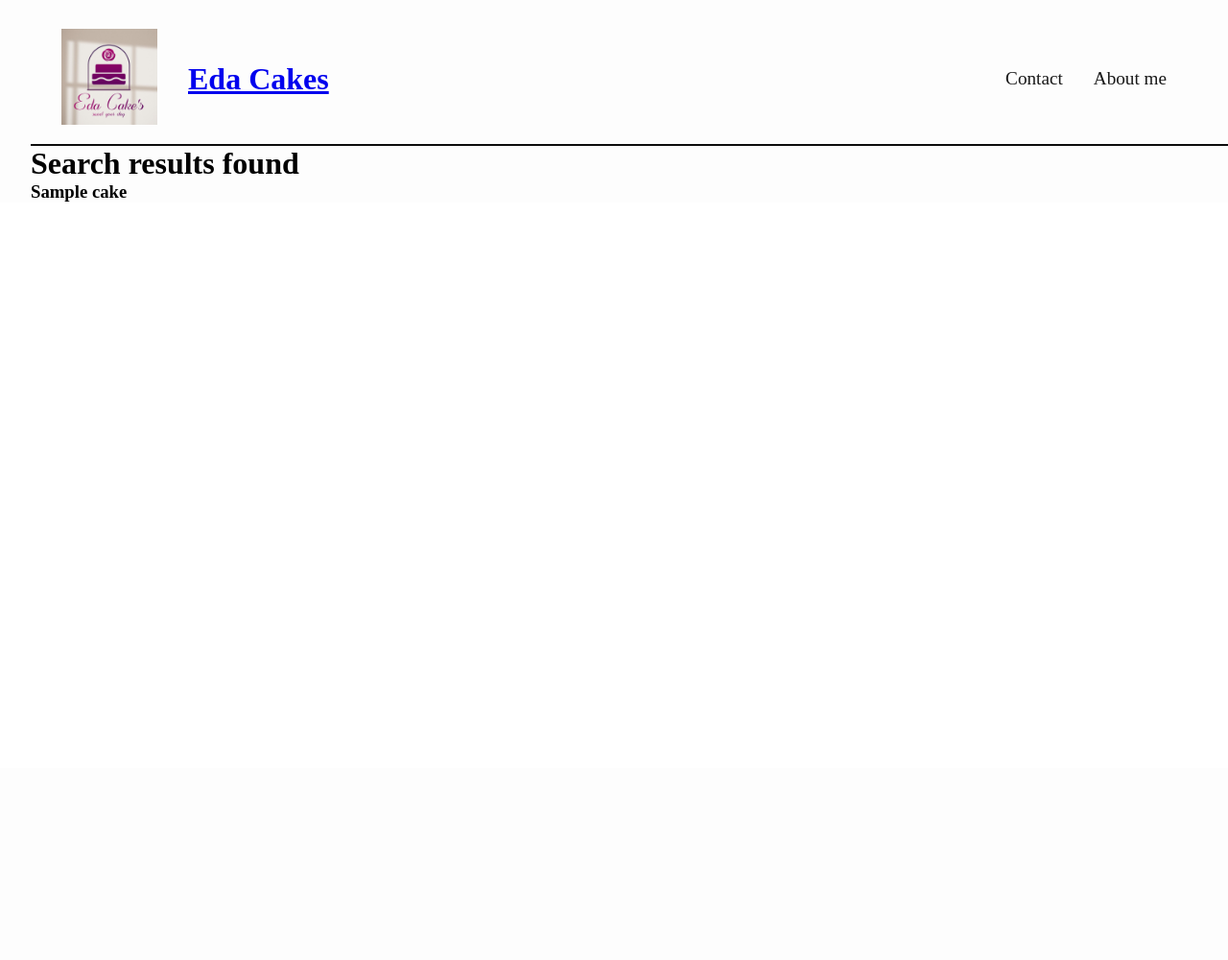
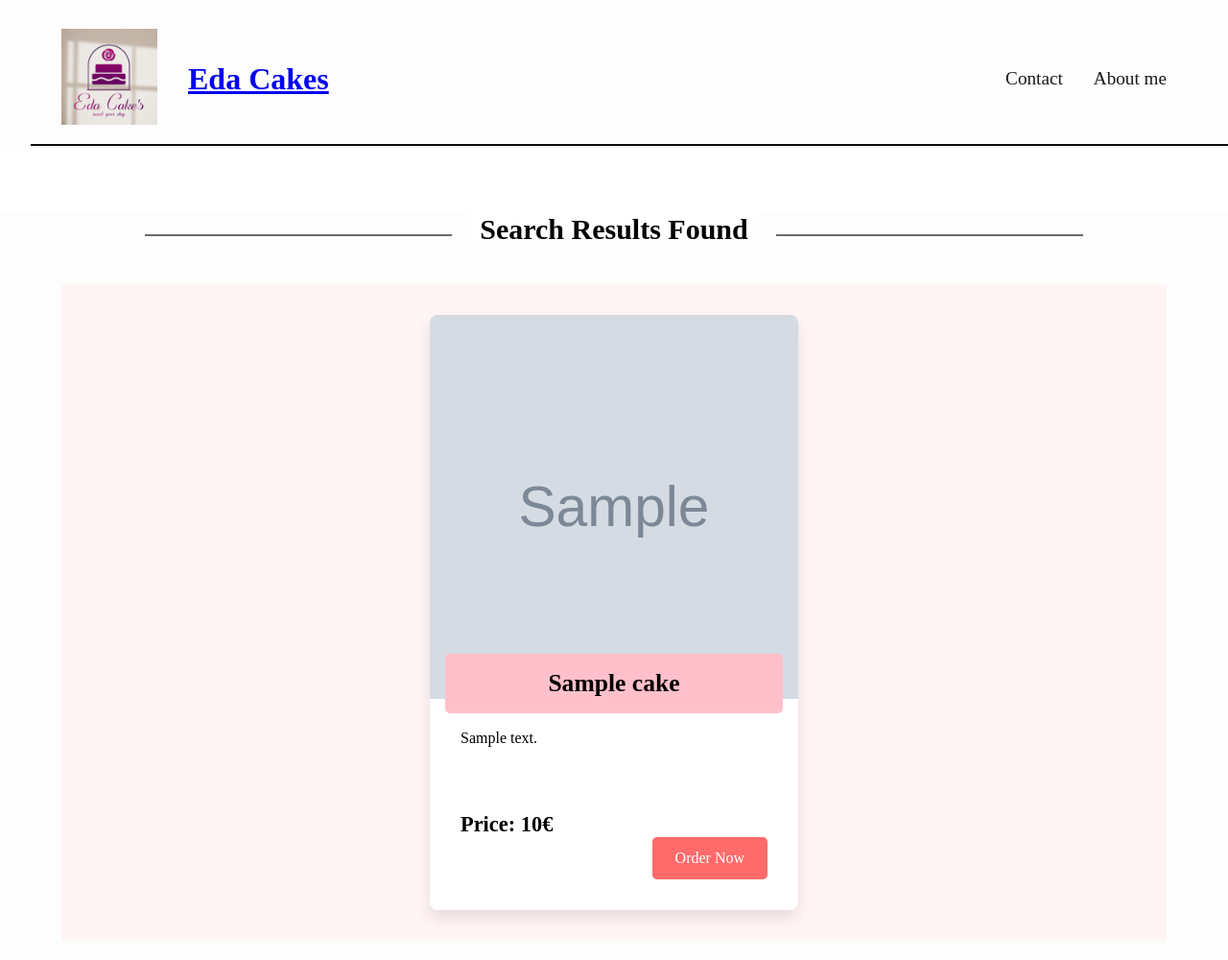
Before and after one commit to Burendoo/Cake_website, a Django app: template main/templates/main/search.html in a window 1280 px wide; the page is wider, and only the part inside the window is pictured. Shown: that part at 96% size. Before the commit the page ends 210 px from the top of that part, so only its background shows below. Run offline with Django 3.2, Linux system fonts and the light colour scheme; the template is opened without the code that fills it: most values are stand-ins (such as "Sample title", 1, 10 or a date in 2020); grey boxes marked "Sample" are stand-in pictures.

Commit message:
added search page and next and previous buttons

```diff
--- a/main/static/main/search.css
+++ b/main/static/main/search.css
@@ -0,0 +1,149 @@
+.container{
+      max-width: 90rem;
+}
+
+/* Search results */
+
+.section-header {
+      text-align: center;
+      margin: 70px 0 40px 0;
+      position: relative;
+
+}
+
+
+
+.section-header .section-title {
+      display: inline-block;
+      font-size: 30px;
+      font-weight: bold;
+      color: #030303;
+      margin: 0 15px;
+      position: relative;
+      z-index: 1;
+      background-color: #fff;
+      /* background to cover the line behind */
+      padding: 0 10px;
+}
+
+.title-decor-line {
+      display: inline-block;
+      width: 20rem;
+      height: 2px;
+      background-color: #6b6b6b;
+      vertical-align: middle;
+}
+
+
+.search-cakes {
+      background-color: #fff5f5;
+      display: flex;
+      flex-wrap: wrap;
+      margin: 0 auto;
+      padding: 2rem;
+      gap: 2rem;
+      justify-content: center;
+    }
+
+    /* Individual Card */
+    .search-cake-card {
+      width: 20rem;
+      background: white;
+      border-radius: 0.5rem;
+      overflow: hidden;
+      box-shadow: 0 0.5rem 1rem rgba(0,0,0,0.1);
+      padding: 2rem;
+      display: flex;
+      flex-direction: column;
+      position: relative;
+    }
+
+    /* Image Container */
+    .cake-image-container {
+      position: relative;
+      margin: -2rem -2rem 1rem -2rem; /* Counteracts card padding */
+    }
+
+    .search-cake-image {
+      width: 100%;
+      height: 25rem;
+      object-fit: cover;
+      display: block;
+    }
+
+    /* Name Overlay */
+    .cake-name-overlay {
+      position: absolute;
+      bottom: 1rem;
+      left: 1rem;
+      right: 1rem;
+      background-color: pink;
+      color: black;
+      padding: 1rem;
+      font-size: 1.6rem;
+      font-weight: bold;
+      text-align: center;
+      border-radius: 0.3rem;
+      transform: translateY(50%); /* Makes it overlap the image edge */
+      z-index: 2;
+    }
+
+    /* Details Section */
+    .cake-details {
+      flex-grow: 1;
+      padding: 1rem 0;
+      position: relative;
+      min-height: 6rem;
+    }
+
+    /* Price Position */
+    .cake-details p:last-of-type {
+      position: absolute;
+      left: 0;
+      bottom: 0;
+      font-weight: bold;
+      font-size: 1.4rem;
+    }
+
+    /* Order Button */
+    .search-cake-card > a[href=""] {
+      display: inline-block;
+      background: #ff6b6b;
+      color: white;
+      padding: 0.8rem 1.5rem;
+      border-radius: 0.3rem;
+      text-decoration: none;
+      text-align: center;
+      align-self: flex-end;
+      margin-top: auto;
+    }
+
+    .search-cake-card > a[href=""]:hover {
+      background: #ff5252;
+    }
+
+
+/* Next and previous button */
+
+
+.pagination-controls {
+      display: flex;
+      justify-content: space-between;
+      margin-top: 20px;
+  }
+
+  .pagination-form {
+      margin: 0 10px;
+  }
+
+  .pagination-button {
+      padding: 8px 16px;
+      background-color: #f8f9fa;
+      border: 1px solid #ddd;
+      border-radius: 4px;
+      cursor: pointer;
+  }
+
+  .pagination-button:hover {
+      background-color: #e9ecef;
+  }
--- a/main/templates/main/search.html
+++ b/main/templates/main/search.html
@@ -10,12 +10,58 @@
 {% endblock %}
 
 {% block content %}
-  {% if cakes %}
-      <h1>Search results found</h1>
-      {% for cake in cakes %}
-            <h3>{{ cake.name }}</h3>
-      {% endfor %}
-  {% else %}
-      <h1>No results found</h1>
+  <div class="container">
+    {% if cakes %}
+    <div class="search-container">
+        <div class="section-header">
+            <span class="title-decor-line"></span>
+            <h3 class="section-title">Search Results Found</h3>
+            <span class="title-decor-line"></span>
+        </div>
+        <div class="search-cakes">
+            {% for cake in cakes %}
+                <div class="search-cake-card">
+                    <a href="{% url 'cake_info' cake.slug %}" class="cake-image-container">
+                        <img class="search-cake-image" src="{{ cake.image.url }}" alt="{{ cake.name }}">
+                        <div class="cake-name-overlay">{{ cake.name }}</div>
+                    </a>
+                    <div class="cake-details">
+                        <p>{{ cake.short_description }}</p>
+                        <p>Price: {{ cake.price }}€</p>
+                    </div>
+                    <a href="">Order Now</a>
+                </div>
+            {% endfor %}
+        </div>
+
+        <div class="pagination-controls">
+          {% if cakes.has_previous %}
+          <div class="button-container">
+              <form method="get" class="pagination-form">
+                  <input type="hidden" name="query" value="{{ query }}">
+                  <input type="hidden" name="page" value="{{ cakes.previous_page_number }}">
+                  <button type="submit" class="pagination-button">← Previous Page</button>
+              </form>
+          </div>
+          {% endif %}
+
+          {% if cakes.has_next %}
+          <div class="button-container">
+              <form method="get" class="pagination-form">
+                  <input type="hidden" name="query" value="{{ query }}">
+                  <input type="hidden" name="page" value="{{ cakes.next_page_number }}">
+                  <button type="submit" class="pagination-button">Next Page →</button>
+              </form>
+          </div>
+          {% endif %}
+      </div>
+    </div>
+    {% else %}
+  <div class="section-header">
+    <span class="title-decor-line"></span>
+    <h3 class="section-title">Search Results Not Found</h3>
+    <span class="title-decor-line"></span>
+</div>
   {% endif %}
+</div>
 {% endblock %}
```
Also changed, not shown: main/views.py (+17 -4 lines), db.sqlite3, uploads/cakes_image/Simply-Recipes-Blueberry-Cheesecake-Lead-7-64105e2948fe4b68a6459968505c4773_4ixkCsP.jpg (added).
